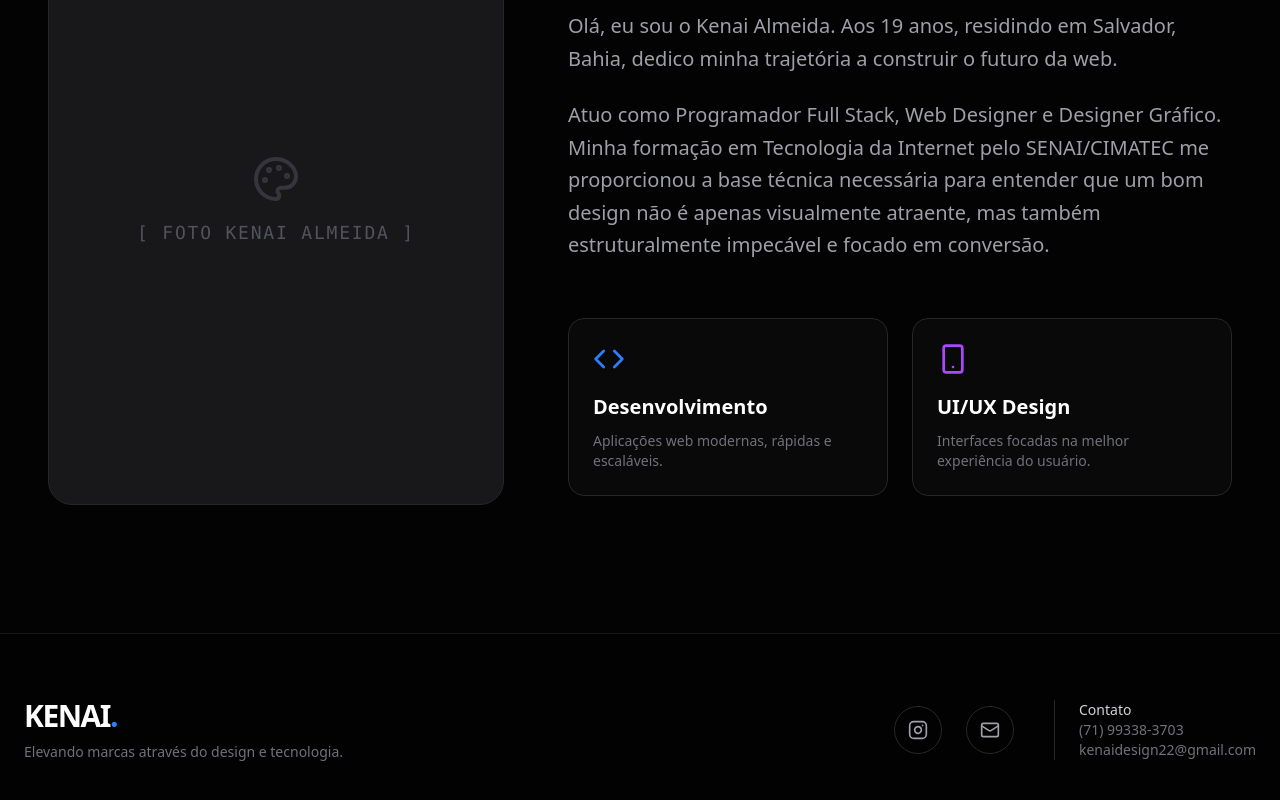
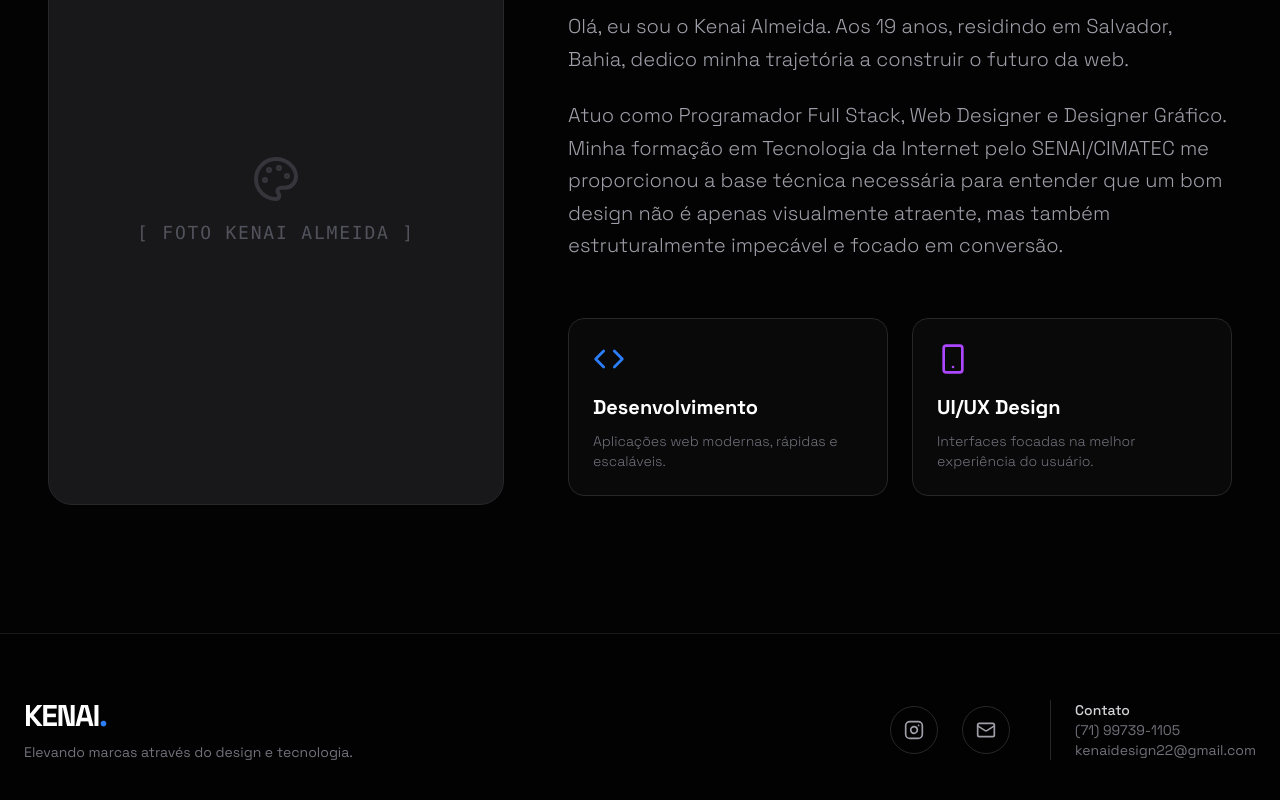
Before and after one commit to Kenai71/kenai-design, a Next.js app: page / in a window 1280 px wide. Shown: the part 2658-3458 px from the top of the page. Built offline with nearby package versions, Linux system fonts and the light colour scheme.

Commit message:
att geral

```diff
--- a/app/layout.tsx
+++ b/app/layout.tsx
@@ -1,20 +1,16 @@
 import type { Metadata } from "next";
-import { Geist, Geist_Mono } from "next/font/google";
+import { Space_Grotesk } from "next/font/google";
 import "./globals.css";
 
-const geistSans = Geist({
-  variable: "--font-geist-sans",
+// Importando uma fonte premium e moderna
+const spaceGrotesk = Space_Grotesk({
   subsets: ["latin"],
-});
-
-const geistMono = Geist_Mono({
-  variable: "--font-geist-mono",
-  subsets: ["latin"],
+  weight: ["300", "400", "500", "600", "700"],
 });
 
 export const metadata: Metadata = {
-  title: "Create Next App",
-  description: "Generated by create next app",
+  title: "Kenai Design | Inovação & Tecnologia",
+  description: "Portfólio de Kenai Almeida - Programador Full Stack, Web Designer e Designer Gráfico.",
 };
 
 export default function RootLayout({
@@ -23,11 +19,11 @@ export default function RootLayout({
   children: React.ReactNode;
 }>) {
   return (
-    <html
-      lang="en"
-      className={`${geistSans.variable} ${geistMono.variable} h-full antialiased`}
-    >
-      <body className="min-h-full flex flex-col">{children}</body>
+    <html lang="pt-BR">
+      {/* Aplicando a fonte globalmente e garantindo o fundo escuro */}
+      <body className={`${spaceGrotesk.className} bg-[#030303] text-zinc-100 antialiased overflow-x-hidden`}>
+        {children}
+      </body>
     </html>
   );
 }
--- a/app/page.tsx
+++ b/app/page.tsx
@@ -252,7 +252,7 @@ export default function Home() {
             </a>
             <div className="flex flex-col text-sm text-zinc-500 ml-4 border-l border-zinc-800 pl-6">
               <span className="text-zinc-300 font-medium">Contato</span>
-              <span>(71) 99338-3703</span>
+              <span>(71) 99739-1105</span>
               <span>kenaidesign22@gmail.com</span>
             </div>
           </div>
```
